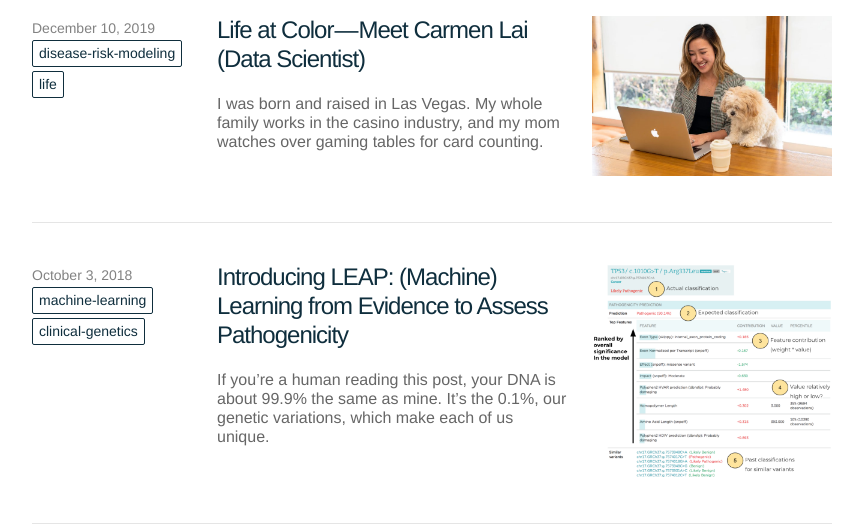
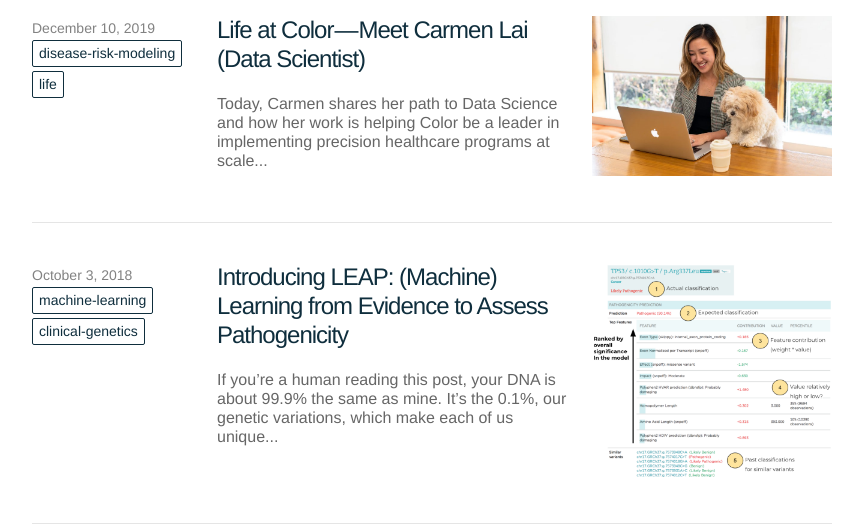
Before and after one commit to ocarmieo/ocarmieo.github.io, a Jekyll site: the page built from index.html, in a window 1280 px wide and 995 px high, cut to the strip 363-894 px from the top of the window. Shown: the whole strip, without its empty margins (208-1071 px from the left). Built offline with Jekyll 4.4.1, drawn with Linux system fonts in a browser that asks for light colours; nearby versions of some CDN libraries; the list of posts is cut into pages by our own code; comment, search, counter and statistics services are not loaded.

Commit message:
edit snippets

```diff
--- a/_posts/2018-10-03-leap-machine-learning-from-evidence-to-assess-pathogenicity.markdown
+++ b/_posts/2018-10-03-leap-machine-learning-from-evidence-to-assess-pathogenicity.markdown
@@ -4,7 +4,7 @@ layout: post
 date: 2018-10-03
 tags: [machine-learning, clinical-genetics]
 image: /img/leap.png
-snippet: If you’re a human reading this post, your DNA is about 99.9% the same as mine. It’s the 0.1%, our genetic variations, which make each of us unique.
+snippet: If you’re a human reading this post, your DNA is about 99.9% the same as mine. It’s the 0.1%, our genetic variations, which make each of us unique...
 redirect_to:
 - https://www.color.com/leap-machine-learning-from-evidence-to-assess-pathogenicity-8bec2e0caa93
 ---
--- a/_posts/2019-12-10-life-at-color-meet-carmen-lai-data-scientist.markdown
+++ b/_posts/2019-12-10-life-at-color-meet-carmen-lai-data-scientist.markdown
@@ -4,7 +4,7 @@ layout: post
 date: 2019-12-10
 tags: [disease-risk-modeling, life]
 image: /img/cody.jpeg
-snippet: I was born and raised in Las Vegas. My whole family works in the casino industry, and my mom watches over gaming tables for card counting.
+snippet: Today, Carmen shares her path to Data Science and how her work is helping Color be a leader in implementing precision healthcare programs at scale...
 redirect_to:
 - https://www.color.com/life-at-color-meet-carmen-lai-data-scientist-2157814a5622?
 ---
```
